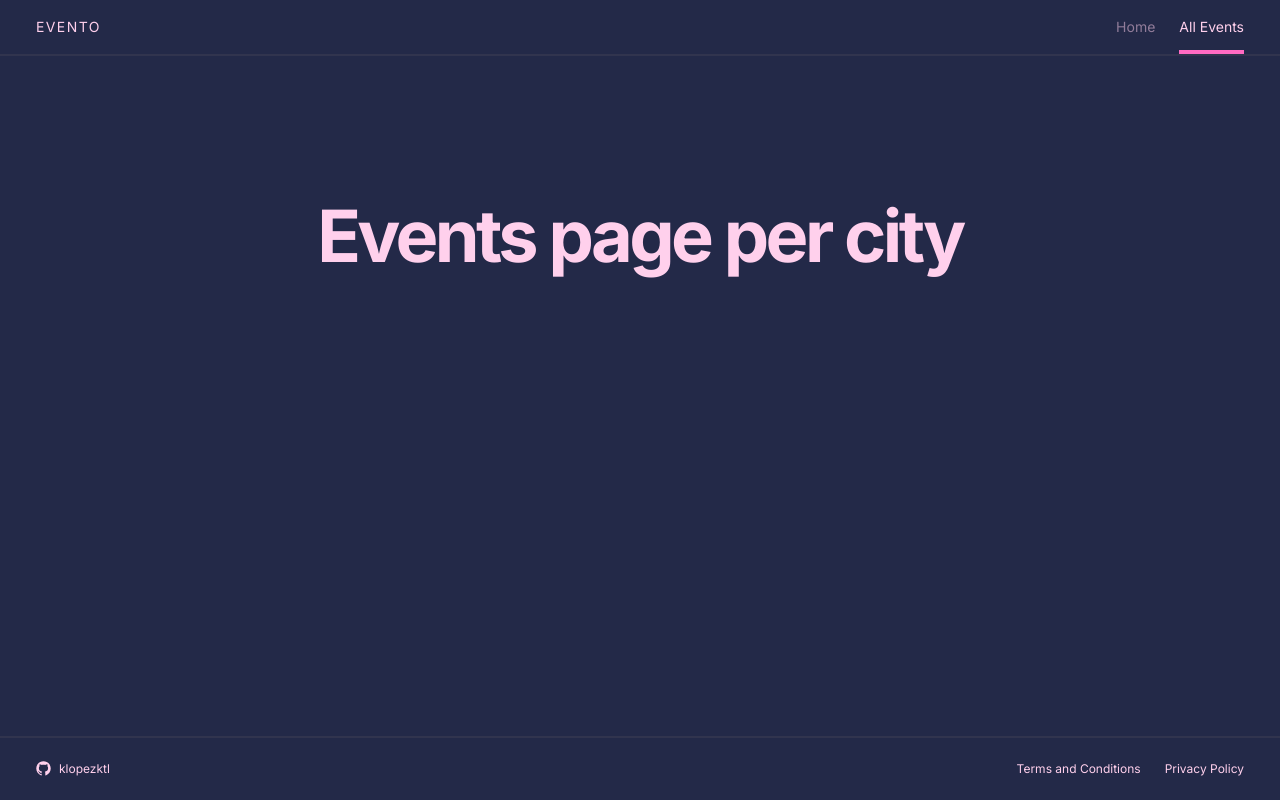
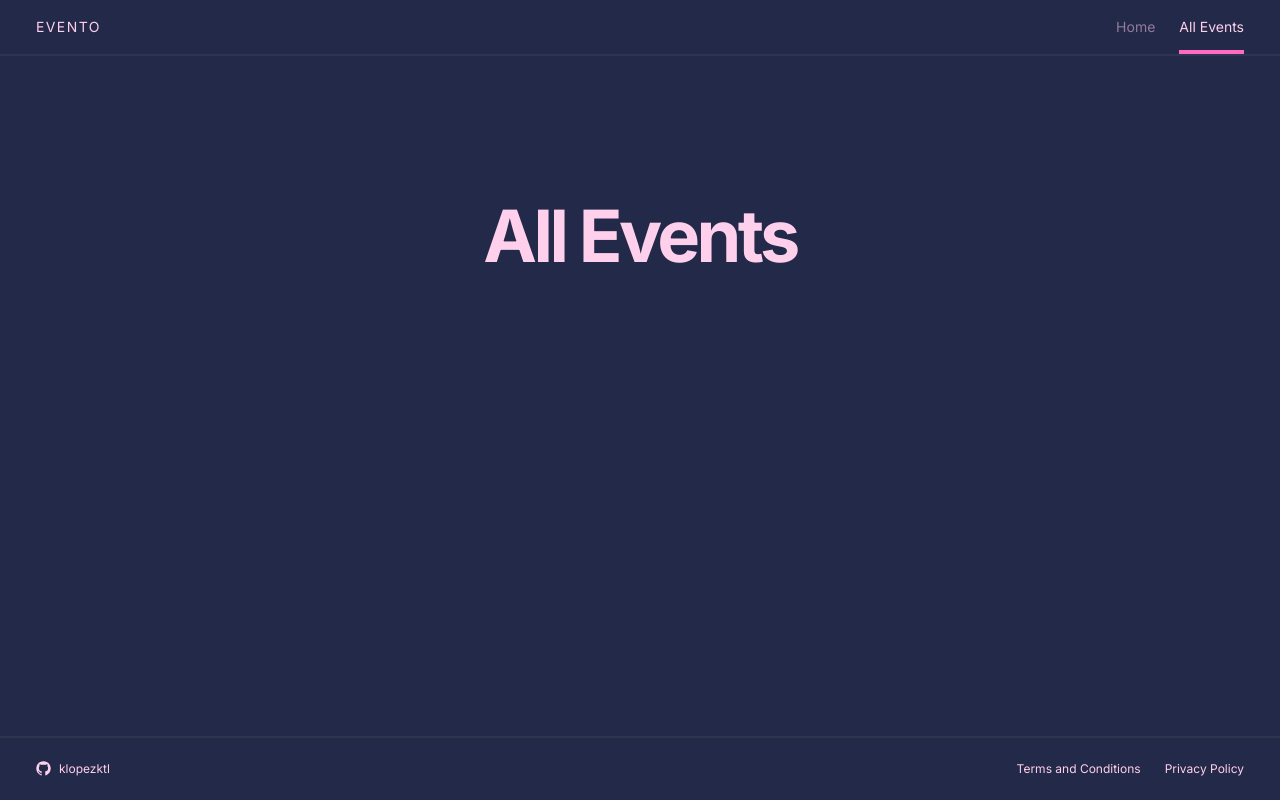
Before and after one commit to kimlopezktl/evento-clone, a Next.js app: page /events/all in a window 1280 px wide. Built offline with nearby package versions, Linux system fonts and the light colour scheme.

Commit message:
Make the title of the EventsPage dynamic base on the url

```diff
--- a/src/app/events/[city]/page.tsx
+++ b/src/app/events/[city]/page.tsx
@@ -1,9 +1,20 @@
 import H1 from "@/components/H1";
 
-export default function EventsPage() {
+interface EventsPageProps {
+  params: {
+    city: string;
+  };
+}
+export default function EventsPage({ params }: EventsPageProps) {
+  const { city } = params;
+
   return (
     <main className="flex h-auto min-h-[85vh] flex-col items-center px-3 pt-36 text-center">
-      <H1>Events page per city</H1>
+      <H1>
+        {city === "all"
+          ? "All Events"
+          : `Events page in${city.charAt(0).toUpperCase() + city.slice(1)}`}
+      </H1>
     </main>
   );
 }
```
